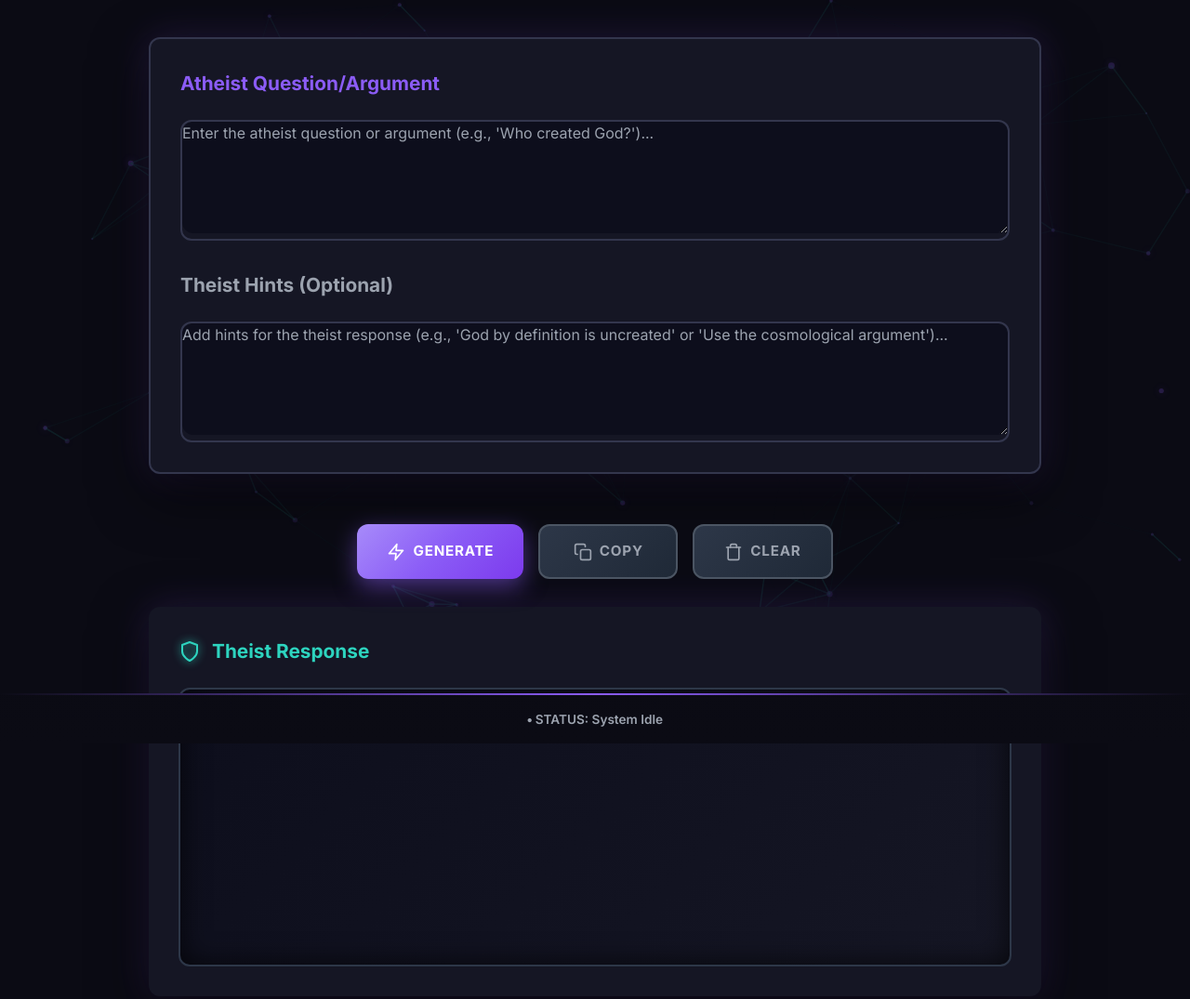
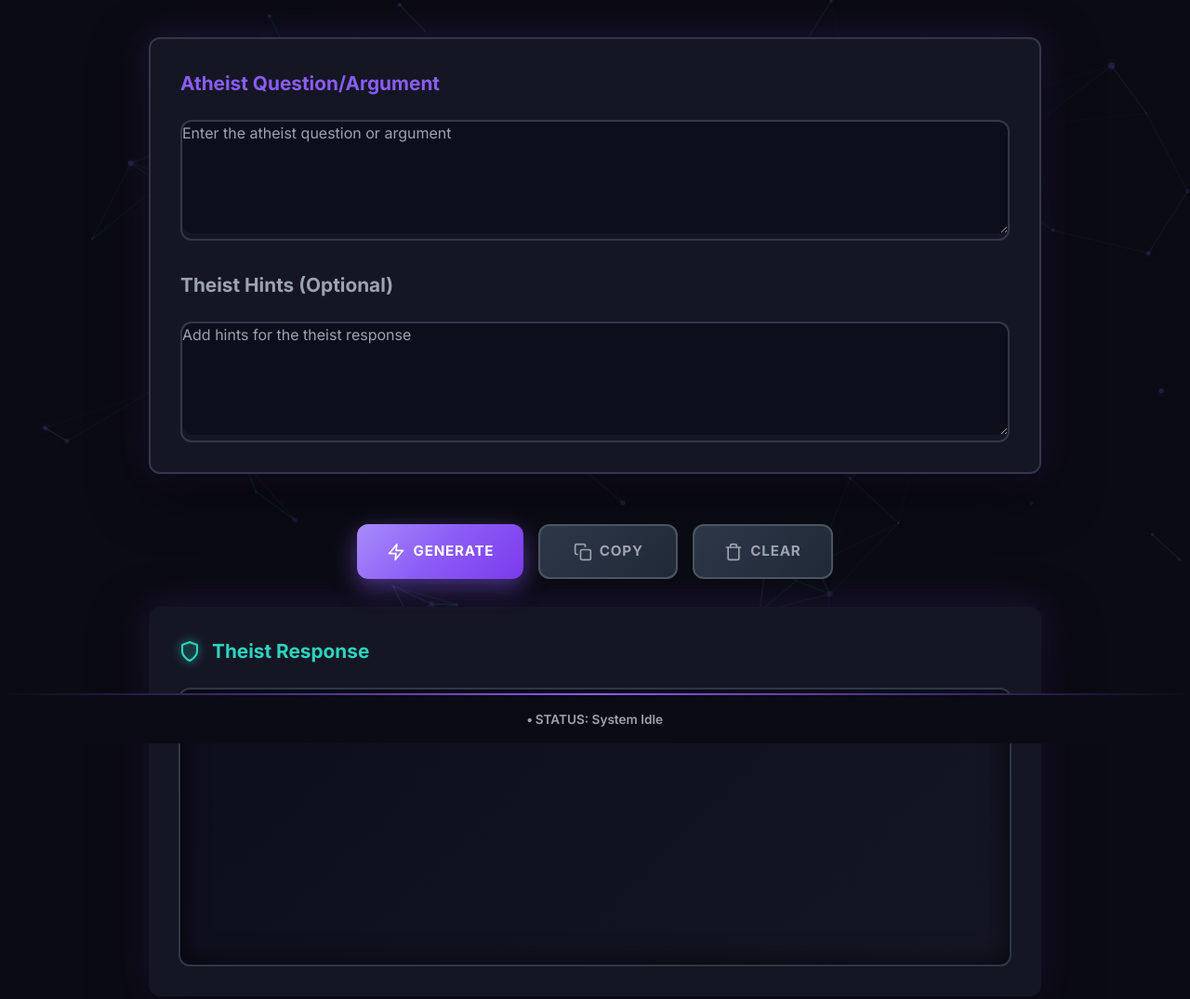
Before and after one commit to ijlalabdulla343-stack/mif-ai, a plain HTML site: page index.html in a window 1280 px wide. Shown: the whole page at 93% size. Drawn offline with nearby package versions, Linux system fonts and the light colour scheme.

Commit message:
Update index.html

```diff
--- a/index.html
+++ b/index.html
@@ -441,7 +441,7 @@
             </h2>
 
             <div class="input-glow-border rounded-xl">
-                <textarea id="argumentInput" placeholder="Enter the atheist question or argument (e.g., 'Who created God?')..."></textarea>
+                <textarea id="argumentInput" placeholder="Enter the atheist question or argument"></textarea>
             </div>
 
             <h2 class="section-title mt-8 mb-6" style="color: #9CA3AF;">
@@ -449,7 +449,7 @@
             </h2>
 
             <div class="input-glow-border rounded-xl">
-                <textarea id="beliefInput" placeholder="Add hints for the theist response (e.g., 'God by definition is uncreated' or 'Use the cosmological argument')..."></textarea>
+                <textarea id="beliefInput" placeholder="Add hints for the theist response"></textarea>
             </div>
         </div>
 
@@ -814,4 +814,5 @@ Write your theist response now:`;
         }
     </script>
 </body>
+
 </html>
```
